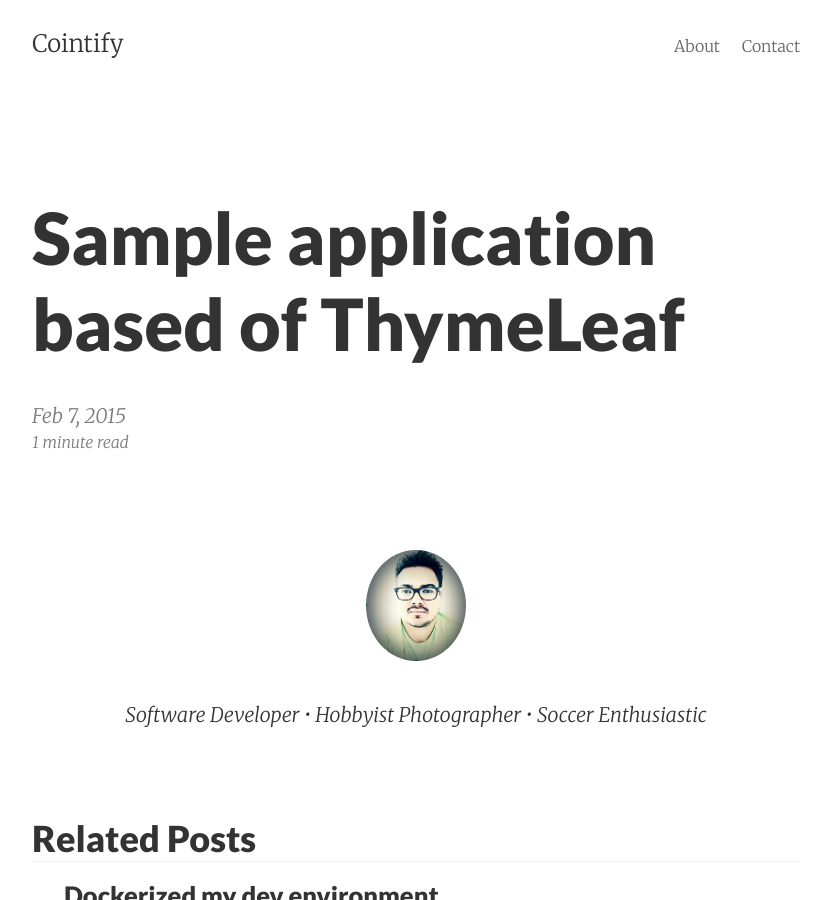
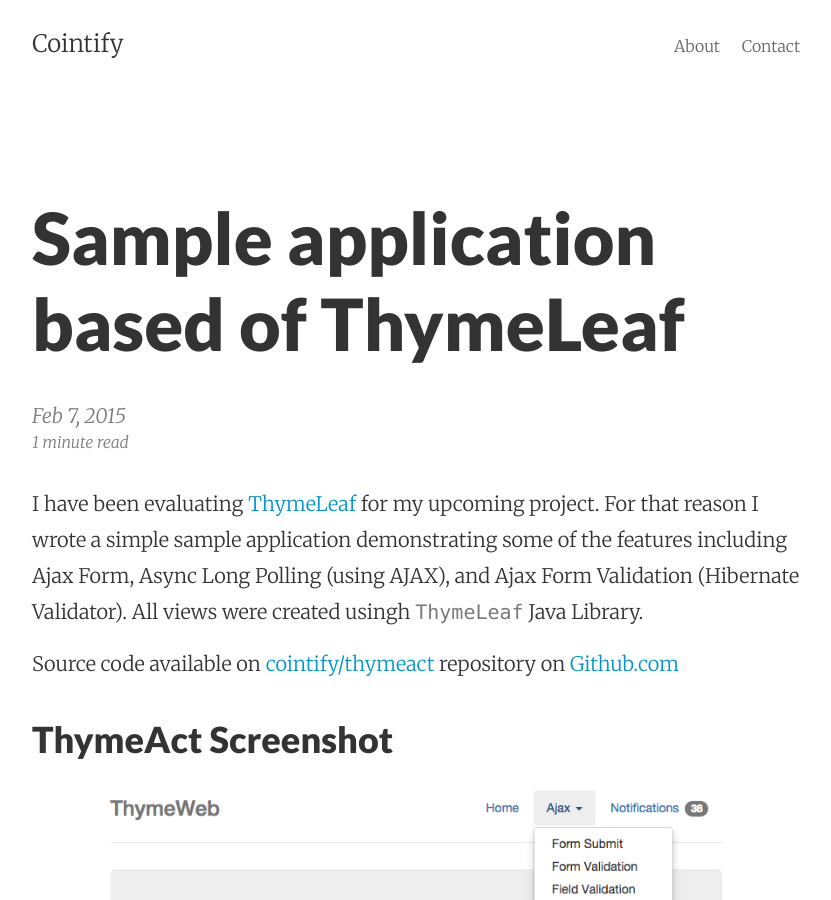
Before and after one commit to cointify/cointify.github.io, a Jekyll site: the page built from _posts/2015-02-07-thymeleaf-sample.md, in a window 1280 px wide and 900 px high. Shown: the whole window, without its empty margins (224-1055 px from the left). Built offline with Jekyll 4.4.1, drawn with Linux system fonts in a browser that asks for light colours; Markdown is read by kramdown in place of the engine named in the settings.

Commit message:
Adds content to thymeleaf post

```diff
--- a/_posts/2015-02-07-thymeleaf-sample.md
+++ b/_posts/2015-02-07-thymeleaf-sample.md
@@ -5,3 +5,13 @@ date:       2015-02-07 12:00:00
 summary:    Created a sample application showcasing ThymeLeaf + Spring + AJAX
 categories: development
 ---
+
+I have been evaluating [ThymeLeaf](http://www.thymeleaf.org/) for my upcoming project. For that reason I wrote a simple sample
+application demonstrating some of the features including Ajax Form, Async Long Polling (using AJAX), and Ajax Form Validation
+(Hibernate Validator). All views were created usingh `ThymeLeaf` Java Library.
+
+Source code available on [cointify/thymeact](https://github.com/cointify/thymeact) repository on [Github.com](https://github.com)
+
+### ThymeAct Screenshot
+
+![ThymeLeaf Sample App]({{ site.url }}/images/thymeleaf-app.png)
```
Also changed, not shown: images/thymeleaf-app.png (added).
